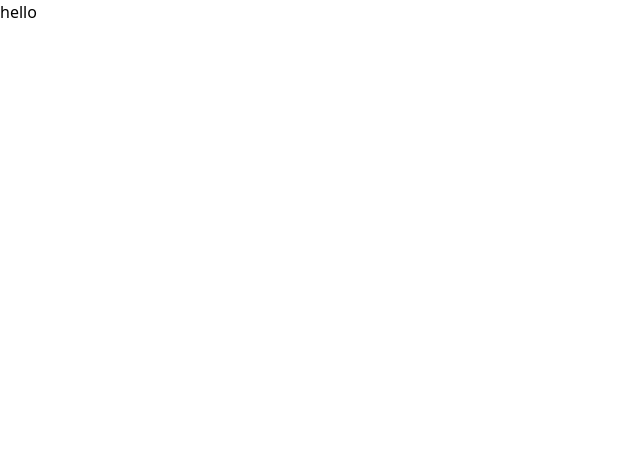
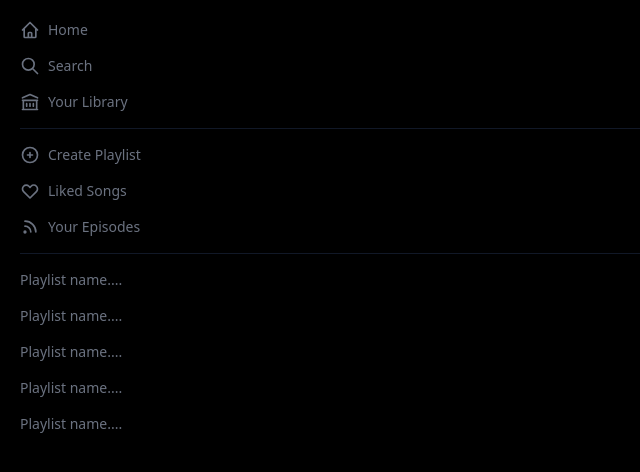
Before and after one commit to MBusto4/media-player, a Next.js app in the folder media-player-spotify/: page / in a window 1280 px wide. Shown: the top 472 px of the page, without its empty margins (0-640 px from the left). Built offline with nearby package versions, Linux system fonts and the light colour scheme.

Commit message:
Feat: Created the layout of the sidebar component

```diff
--- /dev/null
+++ b/media-player-spotify/components/SideBar.js
@@ -0,0 +1,64 @@
+import React from 'react';
+import {
+    HomeIcon,
+    SearchIcon,
+    LibraryIcon,
+    PlusCircleIcon,
+    HeartIcon,
+    RssIcon
+} from '@heroicons/react/outline'
+
+const SideBar = () => {
+    return (
+        <div className='text-gray-500 p-5 text-sm border-l-gray-900'>
+            <div className='space-y-4'>
+                <button className='flex items-center space-x-2 hover:text-white'>
+                    <HomeIcon className='h-5 w-5' />
+                    <p>Home</p>
+                </button>
+                <button className='flex items-center space-x-2 hover:text-white'>
+                    <SearchIcon className='h-5 w-5' />
+                    <p>Search</p>
+                </button>
+                <button className='flex items-center space-x-2 hover:text-white'>
+                    <LibraryIcon className='h-5 w-5' />
+                    <p>Your Library</p>
+                </button>
+                <hr className='border-t-[0.1px] border-gray-900' />
+                <button className='flex items-center space-x-2 hover:text-white'>
+                    <PlusCircleIcon className='h-5 w-5' />
+                    <p>Create Playlist</p>
+                </button>
+                <button className='flex items-center space-x-2 hover:text-white'>
+                    <HeartIcon className='h-5 w-5' />
+                    <p>Liked Songs</p>
+                </button>
+                <button className='flex items-center space-x-2 hover:text-white'>
+                    <RssIcon className='h-5 w-5' />
+                    <p>Your Episodes</p>
+                </button>
+                <hr className='border-t-[0.1px] border-gray-900' />
+
+                {/*Render out playlists */}
+                <p className='cursor-pointer hover:text-white'>
+                    Playlist name....
+                </p>
+                <p className='cursor-pointer hover:text-white'>
+                    Playlist name....
+                </p>
+                <p className='cursor-pointer hover:text-white'>
+                    Playlist name....
+                </p>
+                <p className='cursor-pointer hover:text-white'>
+                    Playlist name....
+                </p>
+                <p className='cursor-pointer hover:text-white'>
+                    Playlist name....
+                </p>
+            </div>
+
+        </div>
+    )
+};
+
+export default SideBar;
--- a/media-player-spotify/package.json
+++ b/media-player-spotify/package.json
@@ -6,6 +6,7 @@
     "start": "next start"
   },
   "dependencies": {
+    "@heroicons/react": "^1.0.5",
     "next": "latest",
     "react": "^17.0.2",
     "react-dom": "^17.0.2"
--- a/media-player-spotify/pages/index.js
+++ b/media-player-spotify/pages/index.js
@@ -1,16 +1,17 @@
 import Head from 'next/head'
+import SideBar from '../components/SideBar'
+import { MusicNoteIcon } from '@heroicons/react/outline'
 
 export default function Home() {
   return (
-    <div className>
+    <div className='bg-black h-screen overflow-hidden'>
       <Head>
-        <title>Create Next App</title>
+        <title>MBMedia</title>
         <link rel="icon" href="/favicon.ico" />
       </Head>
 
-      <h2>hello</h2>
-      <main>
-        {/*SideBar */}
+      <main className=''>
+        <SideBar />
         {/* Main */}
       </main>
 
--- /dev/null
+++ b/media-player-spotify/pages/login.js
@@ -0,0 +1,9 @@
+import React from 'react';
+
+const Login = () => {
+    return (
+        <h1>Login page</h1>
+    )
+};
+
+export default Login;
```
Also changed, not shown: 2 other files (tests, documents, lock files or other folders).
